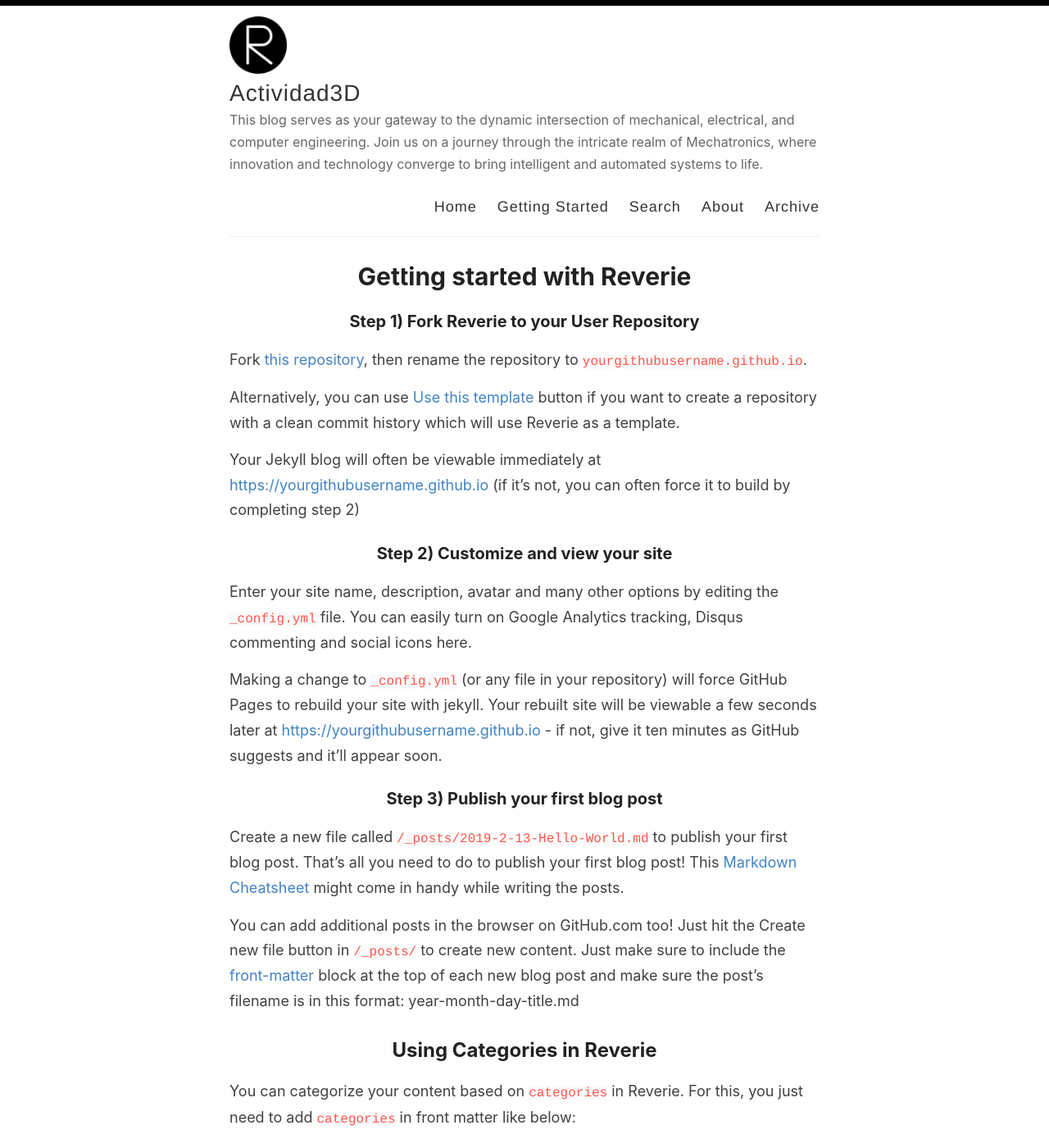
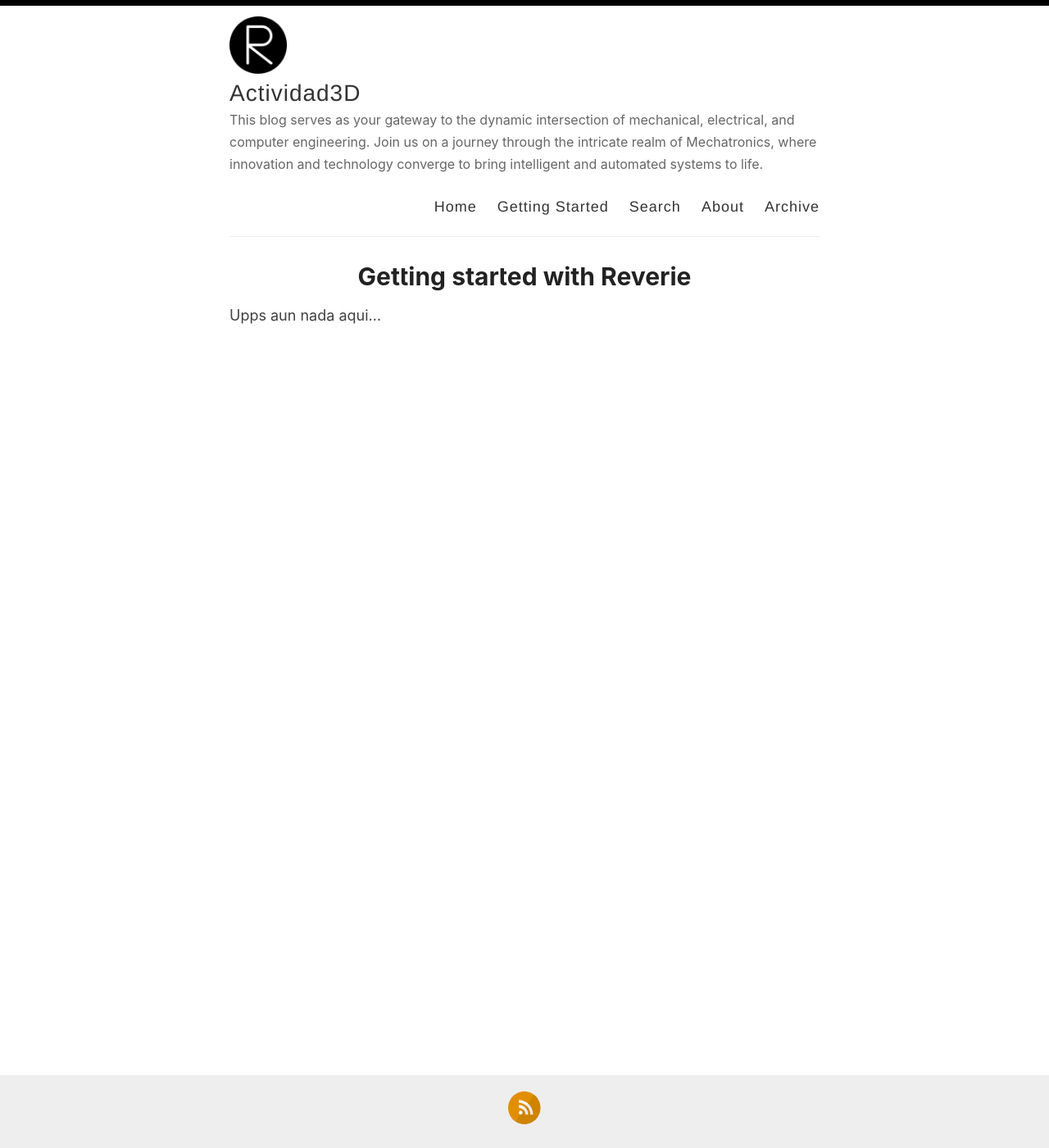
Before and after one commit to ethelpoe/ethelpoe.github.io, a Jekyll site: the page built from _pages/getting-started.md, in a window 1280 px wide and 1400 px high. Shown: the whole window at 82% size. Built offline with Jekyll 4.4.1, drawn with Linux system fonts in a browser that asks for light colours; some of the changed text lies outside the part shown.

````diff
--- a/_pages/getting-started.md
+++ b/_pages/getting-started.md
@@ -4,48 +4,4 @@ title: Getting started with Reverie
 permalink: /getting-started/
 ---
 
-### Step 1) Fork Reverie to your User Repository
-
-Fork [this repository](https://github.com/amitmerchant1990/reverie), then rename the repository to `yourgithubusername.github.io`.
-
-Alternatively, you can use [Use this template](https://github.com/amitmerchant1990/reverie/generate) button if you want to create a repository with a clean commit history which will use Reverie as a template.
-
-Your Jekyll blog will often be viewable immediately at <https://yourgithubusername.github.io> (if it's not, you can often force it to build by completing step 2)
-
-### Step 2) Customize and view your site
-
-Enter your site name, description, avatar and many other options by editing the `_config.yml` file. You can easily turn on Google Analytics tracking, Disqus commenting and social icons here.
-
-Making a change to `_config.yml` (or any file in your repository) will force GitHub Pages to rebuild your site with jekyll. Your rebuilt site will be viewable a few seconds later at <https://yourgithubusername.github.io> - if not, give it ten minutes as GitHub suggests and it'll appear soon.
-
-### Step 3) Publish your first blog post
-
-Create a new file called `/_posts/2019-2-13-Hello-World.md` to publish your first blog post. That's all you need to do to publish your first blog post! This [Markdown Cheatsheet](https://github.com/adam-p/markdown-here/wiki/Markdown-Cheatsheet) might come in handy while writing the posts.
-
-> You can add additional posts in the browser on GitHub.com too! Just hit the <kbd>Create new file</kbd> button in `/_posts/` to create new content. Just make sure to include the [front-matter](http://jekyllrb.com/docs/frontmatter/) block at the top of each new blog post and make sure the post's filename is in this format: year-month-day-title.md
-
-## Using Categories in Reverie
-
-You can categorize your content based on `categories` in Reverie. For this, you just need to add `categories` in front matter like below:
-
-For adding single category:
-
-```md
-categories: JavaScript
-```
-
-For adding multiple categories:
-
-```md
-categories: [PHP, Laravel]
-```
-
-The contegorized content can be shown over this URL: <https://yourgithubusername.github.io/categories/>
-
-## RSS
-
-The generated [RSS feed](https://en.wikipedia.org/wiki/RSS) of your blog can be found at <https://yourgithubusername.github.io/feed>. You can see the example RSS feed over [here](https://www.amitmerchant.com/reverie/feed).
-
-## Sitemap
-
-The generated sitemap of your blog can be found at <https://yourgithubusername.github.io/sitemap>. You can see the example sitemap feed over [here](https://www.amitmerchant.com/reverie/sitemap).
+Upps aun nada aqui...
````
Also changed, not shown: _pages/about.md (+1 -23 lines).
